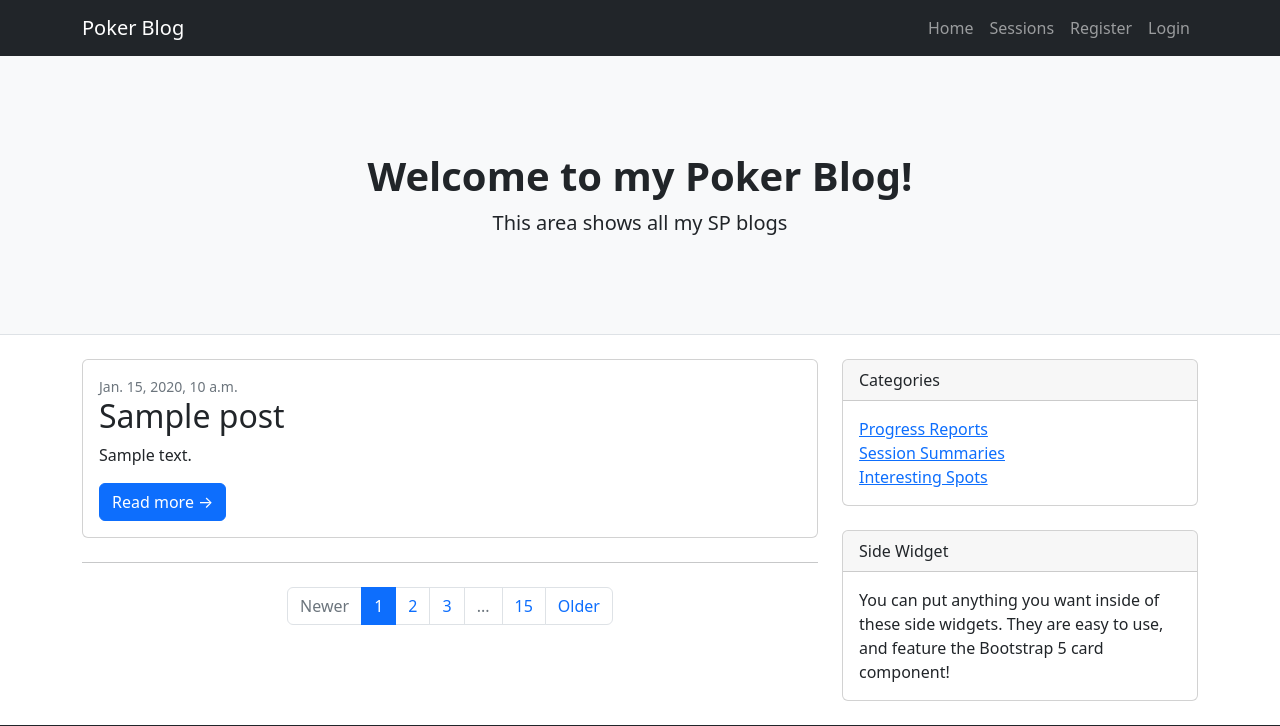
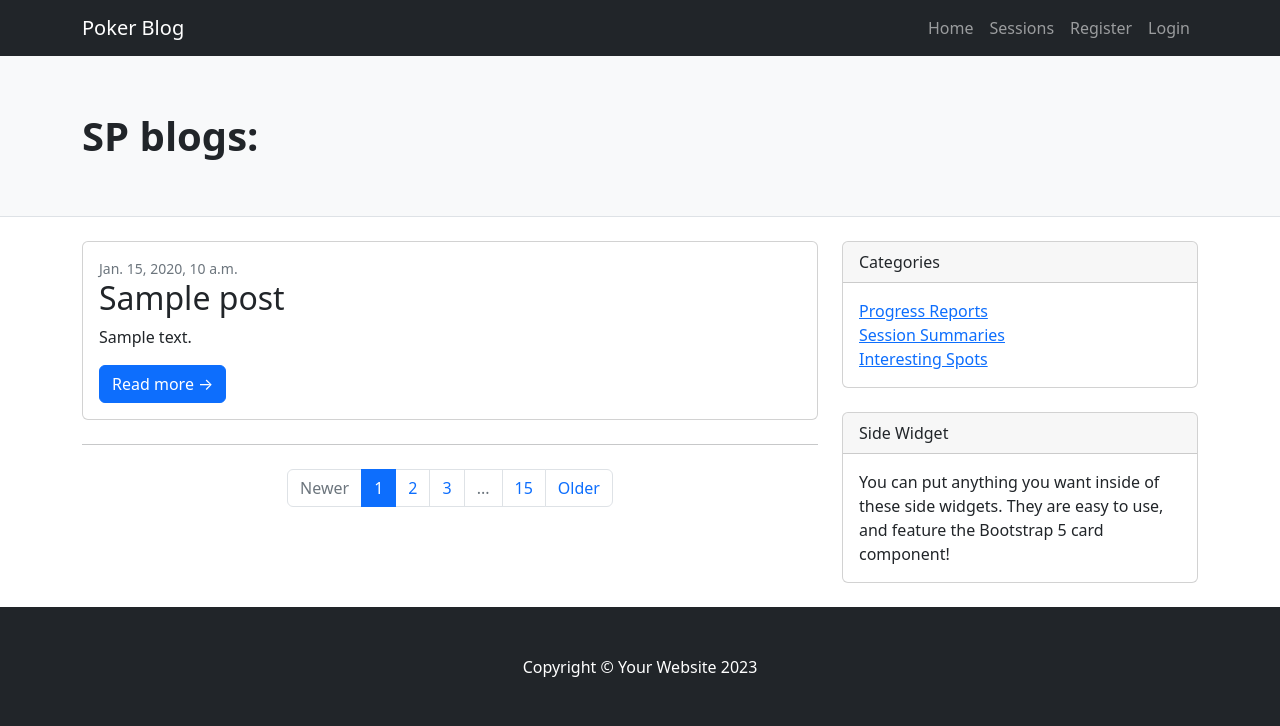
Before and after one commit to t0bes1/blog-poker, a Django app: page /tag/SP in a window 1280 px wide. Shown: the top 726 px of the page. Run offline with Django 3.2, Linux system fonts and the light colour scheme; tables that the repository leaves empty hold one stand-in row (values such as "Sample post"); some libraries are stand-ins or nearby versions.

Commit message:
Add tweaks to blog format

```diff
--- a/templates/category_tag.html
+++ b/templates/category_tag.html
@@ -2,11 +2,10 @@
 {% block content %}
 
 <!-- Page header with logo and tagline-->
-<header class="py-5 bg-light border-bottom mb-4">
+<header class="py-2 bg-light border-bottom mb-4">
     <div class="container">
-        <div class="text-center my-5">
-            <h1 class="fw-bolder">Welcome to my Poker Blog!</h1>
-            <p class="lead mb-0">This area shows all my {{ tag }} blogs</p>
+        <div class="text-left my-5">
+            <h1 class="fw-bolder">{{ tag }} blogs:</h1>
         </div>
     </div>
 </header>
--- a/templates/post_detail.html
+++ b/templates/post_detail.html
@@ -10,13 +10,14 @@
                         <header class="mb-4">
                             <!-- Post title-->
                             <h1 class="fw-bolder mb-1">{{ post.title }}</h1>
+                            <h2 class="card-text">{{ post.excerpt }}</h2>
                             <!-- Post meta content-->
                             <div class="text-muted fst-italic mb-2">{{ post.created_on }} {{ post.author }}</div>
                             <!-- Post categories-->
                             <a class="badge bg-secondary text-decoration-none link-light" href="{% url 'cat_tag' tag=post.tag %}">{{ post.tag }}</a>
                         </header>
                         <!-- Preview image figure-->
-                        <figure class="mb-4"><img class="img-fluid rounded" src="https://dummyimage.com/900x400/ced4da/6c757d.jpg" alt="..." /></figure>
+                        <figure class="mb-4"><img class="img-fluid rounded" src="{{ post.featured_image.url }}" alt="..." /></figure>
                         <!-- Post content-->
                         <section class="mb-5">
                             <p class="fs-5 mb-4">{{ post.content | safe }}</p>
```
